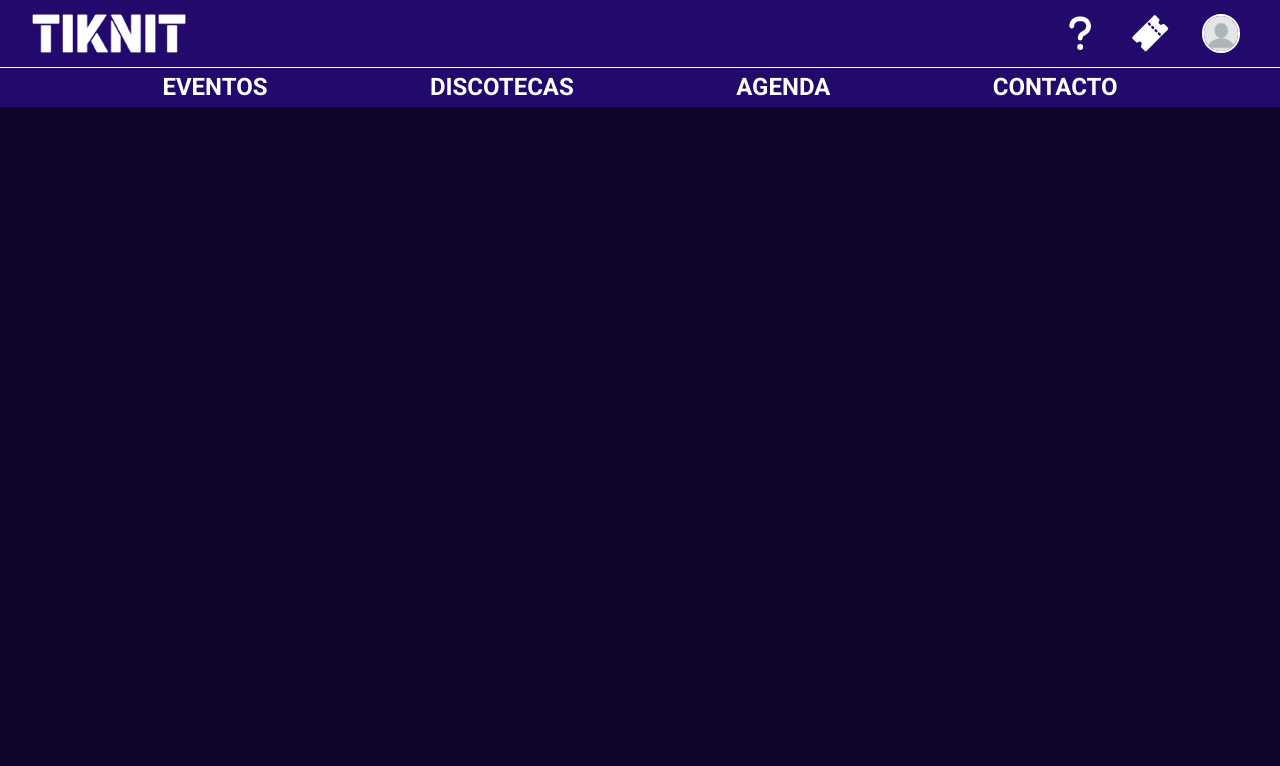
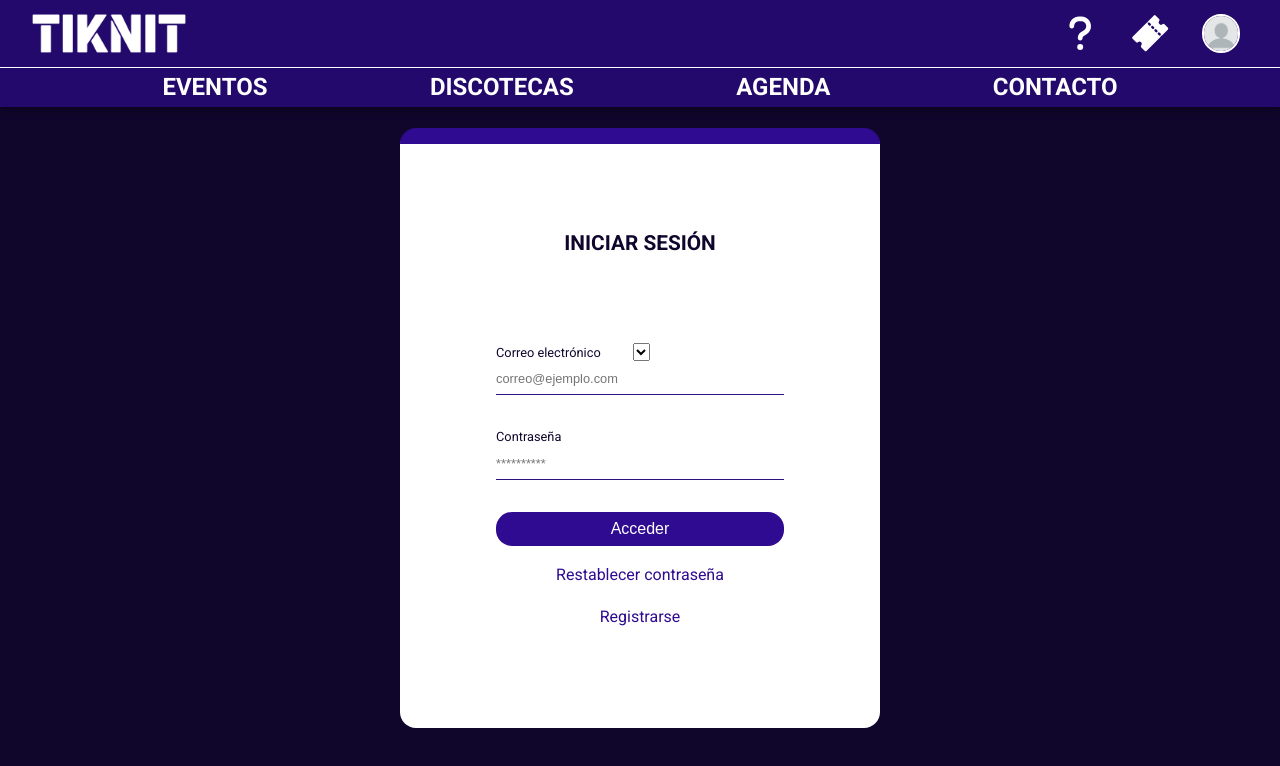
Before and after one commit to Janci1/proyecto-TIKNIT, a React (Vite) app: page /login in a window 1280 px wide. Shown: the top 766 px of the page. Built offline with nearby package versions, Linux system fonts and the light colour scheme.

Commit message:
Creacion de Login y funciones
funciones de inicio de sesion usando un archivo json como "base de datos"
ajustes en el archivo json para su correcto funcionamiento
creacion del elemento login.jsx y su archivo css para para el inicio de sesion

```diff
--- a/src/App.css
+++ b/src/App.css
@@ -35,7 +35,7 @@ body {
 
 /* ─── TIPOGRAFÍA ─── */
 h1, h2, h3 {
-  font-family: var(--font-primary);
+  font-family: var(--font-secondary);
 }
 
 a {
--- a/src/App.jsx
+++ b/src/App.jsx
@@ -1,12 +1,16 @@
 import React from 'react';
 import { BrowserRouter as Router, Routes, Route } from 'react-router-dom';
 import Header from './components/header';  // Importa el Header
+import Login from './pages/login';
 import './App.css'
 
 function App() {
   return (
     <Router>
-      <Header />  {/* El header estará en todas las páginas */}
+      <Header />
+      <Routes>
+        <Route path='/login' element={<Login />}/>
+      </Routes> {/* El header estará en todas las páginas */}
     </Router>
   );
 }
--- a/src/assets/Datos/clientes.json
+++ b/src/assets/Datos/clientes.json
@@ -6,7 +6,7 @@
     "email": "lucia.ramirez@email.com",
     "contraseña": "lucia1234",
     "fecha_nacimiento": "2000-06-12",
-    "foto_perfil": "datos/clientes/LuciaRamirez",
+    "foto_perfil": "/src/assets/Datos/clientes/LuciaRamirez.jpg",
     "fecha_registro": "2024-10-05"
   },
   {
@@ -16,7 +16,7 @@
     "email": "carlos.gomez@email.com",
     "contraseña": "carlos5678",
     "fecha_nacimiento": "2006-02-28",
-    "foto_perfil": "/CarlosGomez",
+    "foto_perfil": "/src/assets/Datos/clientes/CarlosGomez.jpg",
     "fecha_registro": "2024-11-10"
   },
   {
@@ -26,7 +26,7 @@
     "email": "marina.sanchez@email.com",
     "contraseña": "marina9876",
     "fecha_nacimiento": "2003-09-19",
-    "foto_perfil": "/MarinaSanchez",
+    "foto_perfil": "/src/assets/Datos/clientes/MarinaSanchez.jpg",
     "fecha_registro": "2025-01-22"
   },
   {
@@ -36,7 +36,7 @@
     "email": "julian.martinez@email.com",
     "contraseña": "julian4321",
     "fecha_nacimiento": "1998-12-03",
-    "foto_perfil": "/JulianMartinez",
+    "foto_perfil": "/src/assets/Datos/clientes/JulianMartinez.jpg",
     "fecha_registro": "2025-02-14"
   }
 ]
--- a/src/components/header.jsx
+++ b/src/components/header.jsx
@@ -3,15 +3,18 @@ import { Link } from 'react-router-dom';
 import { FaBars } from 'react-icons/fa';
 import { FaQuestion } from "react-icons/fa6";
 import { IoTicket } from "react-icons/io5";//aqui
-import userData from '/src/assets/Datos/clientes.json'
+import { useContext } from 'react';
+import { AuthContext } from '../context/authContext';
 import '/src/styles/header.css'
 
 function Header() {
   const [menuVisible, setMenuVisible] = useState(false);
   const menuRef =  useRef(null);
+  const { user, logout } = useContext(AuthContext);
 
   //funcion que hace que el menu se vea y que se cierre al clicar fuera
   const toggleMenu = () => {setMenuVisible(!menuVisible);};
+
   useEffect(() => {
     const handleClickOutside = (event) => {
       if (
@@ -42,40 +45,49 @@ function Header() {
           </Link>
           <div className='subContenedorCabecera'>
             <Link to="/asistencia">
-            <div className='asistencia'> <FaQuestion/> </div>
+            <div className='asistencia'><FaQuestion/> </div>
             </Link>
             <Link to="/cesta">
             <div className='tickets'><IoTicket /></div>
             </Link>
-            <Link to="/perfil">
+            <Link  to={user ? '/perfil':'/login'}>
               <img
                 className='fotoPerfil'
                 //* De momento colocaremos la foto de un perfil vacio
-                src='/src/assets/datos/clientes/sinPerfil.jpg'
-                alt={`Foto de ${userData.nombre}`}
-              />
+                src={user?.foto || '/src/assets/datos/clientes/sinPerfil.jpg'}
+                alt={`Foto de ${user?.nombre || 'perfil'}`}
+                />
             </Link>
           </div>
         </div>
         <ul ref={menuRef}
         className={`navegador ${menuVisible ? 'mostrar' : ''}`}>
-          <li className='menuInvisibles'><Link to="/perfil">
+          <li className='menuInvisibles'>
+            <Link  to={user ? '/perfil':'/login'} onClick={() => setMenuVisible(false)}>
             <img className='fotoPerfil1'
                 //* De momento colocaremos la foto de un perfil vacio
-                src='/src/assets/datos/clientes/sinPerfil.jpg'
-                alt={`Foto de ${userData.nombre}`}
+                src={user?.foto||'/src/assets/datos/clientes/sinPerfil.jpg'}
+                alt={`Foto de ${user?.nombre || 'perfil'}`}
             />
             <div className='textoPerfil'>
-            <h1>PERFIL</h1>
-            <p>correo@ejemplo</p>
+            <h1>{user ? `${user.nombre} ${user.apellido}`: 'PERFIL' }</h1>
+            <p>{user ? `${user.email}`: 'correo@cliente.com' }</p>
             </div>
             </Link></li>
-          <li><Link to="/">EVENTOS</Link></li>
-          <li><Link to="/discotecas">DISCOTECAS</Link></li>
-          <li><Link to="/agenda">AGENDA</Link></li>
-          <li className='asistenciaMenu'><Link to="/asistencia">ASISTENCIA</Link></li>
-          <li><Link to="/contacto">CONTACTO</Link></li>
-          <li className='menuInvisibles' id='cerrarSesion'><Link>CERRAR SESION</Link></li>
+          <li><Link to="/" onClick={() => setMenuVisible(false)}>EVENTOS</Link></li>
+          <li><Link to="/discotecas" onClick={() => setMenuVisible(false)}>DISCOTECAS</Link></li>
+          <li><Link to="/agenda" onClick={() => setMenuVisible(false)}>AGENDA</Link></li>
+          <li className='asistenciaMenu' ><Link to="/asistencia" onClick={() => setMenuVisible(false)}>ASISTENCIA</Link></li>
+          <li><Link to="/contacto" onClick={() => setMenuVisible(false)}>CONTACTO</Link></li>
+          {user ? (
+            <li className='menuInicioSesion' id='cerrarSesion'>
+              <Link onClick={()=> {logout (); setMenuVisible(false)}}>CERRAR SESIÓN</Link>
+            </li>
+          ) : (
+            <li className='menuInicioSesion' id='iniciarSesion'>
+              <Link to="/login" onClick={() => setMenuVisible(false)}>INICIAR SESIÓN</Link>
+            </li>
+          )}
         </ul>
       </nav>
     </header>
--- /dev/null
+++ b/src/context/AuthProvider.jsx
@@ -0,0 +1,29 @@
+import React, { useState, useEffect } from 'react';
+import { AuthContext } from './authContext';
+
+export function AuthProvider({ children }) {
+  const [user, setUser] = useState(null);
+
+  useEffect(() => {
+    const storedUser = localStorage.getItem('user');
+    if (storedUser) setUser(JSON.parse(storedUser));
+  }, []);
+
+  const login = (userData) => {
+    setUser(userData);
+    localStorage.setItem('user', JSON.stringify(userData));
+  };
+
+  const logout = () => {
+    setUser(null);
+    localStorage.removeItem('user');
+  };
+
+  return (
+    <AuthContext.Provider value={{ user, login, logout }}>
+      {children}
+    </AuthContext.Provider>
+  );
+}
+
+export default AuthProvider
--- /dev/null
+++ b/src/context/authContext.js
@@ -0,0 +1,2 @@
+import { createContext } from 'react';
+export const AuthContext = createContext();
--- a/src/main.jsx
+++ b/src/main.jsx
@@ -1,10 +1,14 @@
 import { StrictMode } from 'react'
 import { createRoot } from 'react-dom/client'
+import { AuthProvider } from './context/AuthProvider.jsx'
 import './App.css'
 import App from './App.jsx'
 
+
 createRoot(document.getElementById('root')).render(
   <StrictMode>
-    <App />
+    <AuthProvider>
+      <App />
+    </AuthProvider>
   </StrictMode>,
 )
--- /dev/null
+++ b/src/pages/login.jsx
@@ -0,0 +1,81 @@
+import React, { useState, useContext } from 'react';
+import { Link } from 'react-router-dom';
+import { AuthContext } from '../context/authContext';
+import { useNavigate } from 'react-router-dom';
+import userData from '/src/assets/Datos/clientes.json'
+import '/src/styles/login.css'
+//import '/src/styles/login.css'
+
+function Login() {
+  const { login } = useContext(AuthContext);
+  const [email, setEmail] = useState('');
+  const [password, setPassword] = useState('');
+  const [errorMessage, setErrorMessage] = useState('');
+  const navigate = useNavigate();
+
+  const handleSubmit = (e) => {
+    e.preventDefault();
+    if(!email || !password) {
+      setErrorMessage ('Por favor, complete los campos.')
+      return;
+    }
+    const user = userData.find(user=> user.email === email && user.contraseña === password )
+    if (!user) {
+      setErrorMessage('Usuario o contraseña incorrectos.')
+      return;
+    }
+
+    login({ id: user.id, nombre: user.nombre, apellido: user.apellido, email: user.email, fecha_nacimiento: user.fecha_nacimiento, foto: user.foto_perfil, fecha_registro: user.fecha_registro });
+    navigate('/');
+  };
+
+  const perfiles = userData.map(user => ({
+    nombre: user.nombre,
+    apellido: user.apellido,
+    email: user.email,
+    contraseña: user.contraseña
+  }));
+
+
+
+  return (
+    <div className="contenedor">
+      <div className='contenedorLogin'>
+        <h2 className='titulo'>INICIAR SESIÓN</h2>
+        <form onSubmit={handleSubmit}>
+          <div className='contenedorCorreo'>
+            <div className='contenedorSelector'>
+              <p>Correo electrónico</p>
+              <select className='selector'
+                onChange={(e) => {
+                  const selected = perfiles.find(p => p.nombre === e.target.value);
+                  if (selected) {
+                    setEmail(selected.email);
+                    setPassword(selected.contraseña);}}}>
+
+                {perfiles.map((perfil, i) => (
+                  <option key={i} value={perfil.nombre}>
+                    {perfil.nombre} {perfil.apellido}
+                  </option>
+                ))}
+              </select>
+            </div>
+            <input className='inputUsuario' type="email" value={email} onChange={(e) => setEmail(e.target.value)} placeholder="correo@ejemplo.com" />
+          </div>
+          <div>
+            <p>Contraseña</p>
+            <input className='inputUsuario' type="password" value={password} onChange={(e) => setPassword(e.target.value)} placeholder="**********" />
+          </div>
+          {errorMessage && <p className='mensajeError'>{errorMessage}</p>}
+          <button type="submit">Acceder</button>
+          <div className='opciones'>
+            <Link>Restablecer contraseña</Link>
+            <Link>Registrarse</Link>
+          </div>
+        </form>
+      </div>
+    </div>
+  );
+}
+
+export default Login;
--- /dev/null
+++ b/src/styles/login.css
@@ -0,0 +1,83 @@
+.contenedor{
+  width: 100%;
+  height: 100%;
+  display: flex;
+  justify-content: center;
+  align-items: center;
+  padding-top: 8rem;
+}
+
+.contenedorLogin{
+  background-color: var(--text-color);
+  width: clamp(20rem, 50vw, 30rem);
+  height: 75vh;
+  display: flex;
+  flex-direction: column;
+  justify-content: space-evenly;
+  align-items: center;
+  border-radius: 1rem;
+  border-top: solid var(--primary-color-5) 1rem;
+}
+
+.contenedorLogin h2{
+  color: var(--primary-color-1);
+  font-size: 1.3rem;
+}
+
+.contenedorLogin p{
+  font-size: 0.8rem;
+  color: var(--primary-color-1);
+}
+
+.contenedorLogin button{
+  width: 18rem;
+  background-color: var(--primary-color-5);
+  font-size: 1rem;
+  border-radius: 1rem;
+  padding: 0.5rem;
+}
+
+.contenedorSelector{
+  display: flex;
+}
+
+.selector{
+  width: 1.1rem;
+  height: 1.1rem;
+  margin-left: 2rem;
+}
+
+.inputUsuario{
+  height: 2rem;
+  width: 18rem;
+  font-size: 0.8rem;
+  color: var(--primary-color-1);
+  border-color: var(--primary-color-1);
+  border-width: 0 0 1px;
+  margin-bottom: 2rem;
+}
+
+.mensajeError{
+  text-align: center;
+  margin-bottom: 0.5rem;
+}
+.opciones{
+  display: flex;
+  flex-direction: column;
+  align-items: center;
+  margin: 0.5rem;
+}
+
+.opciones a{
+  color: var(--primary-color-5);
+  font-weight: 500;
+  margin: 0.5rem;
+  font-size: 1rem;
+}
+
+
+@media (max-width: 768px) {
+  .contenedor{
+    padding-top: 5rem;
+  }
+}
```
Also changed, not shown: src/styles/header.css (+17 -13 lines).
